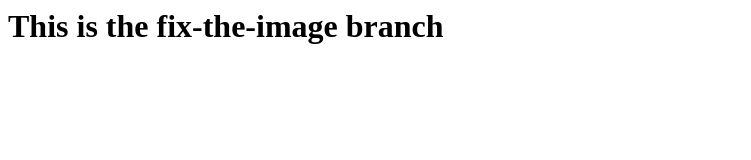
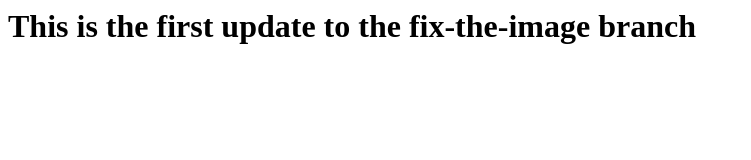
Before and after one commit to newmanix/branch-local-remote-sp21-10, a plain HTML site: page index.html in a window 1280 px wide. Shown: the whole page, without its empty margins (0-751 px from the left). Drawn offline with Linux system fonts and the light colour scheme.

Commit message:
Updates image file

```diff
--- a/index.html
+++ b/index.html
@@ -1 +1 @@
-<h1>This is the fix-the-image branch</h1>
+<h1>This is the first update to the fix-the-image branch</h1>
```
